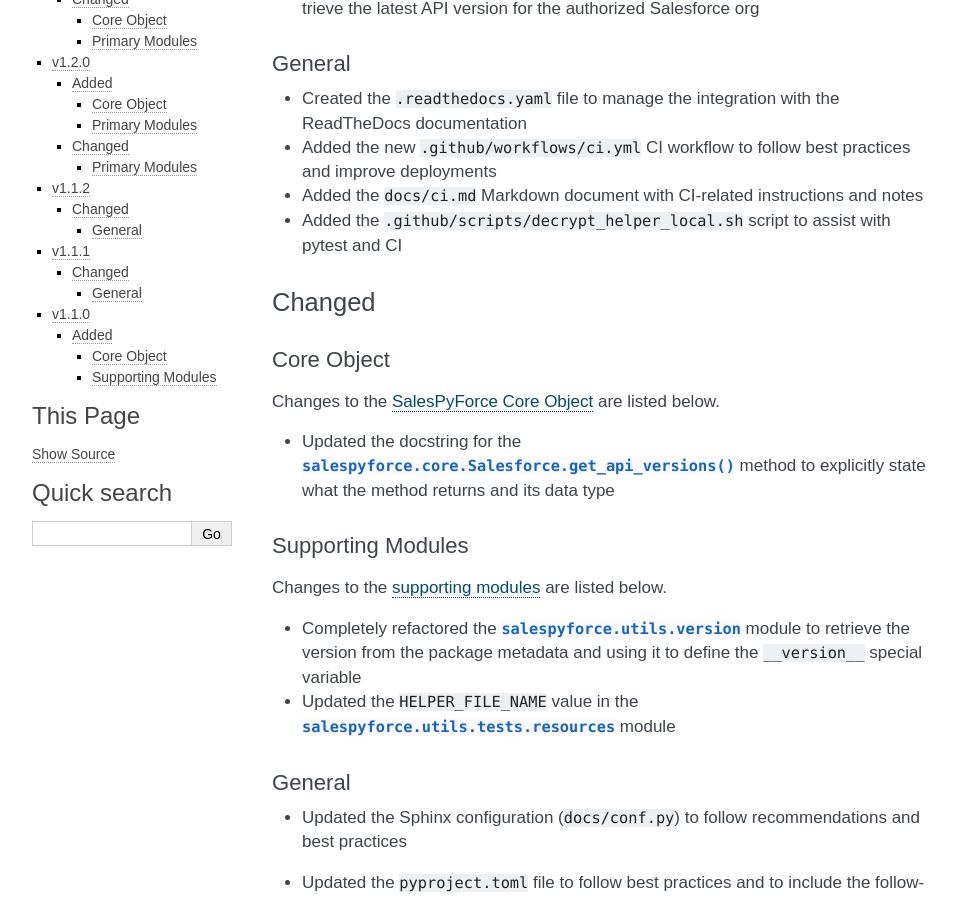
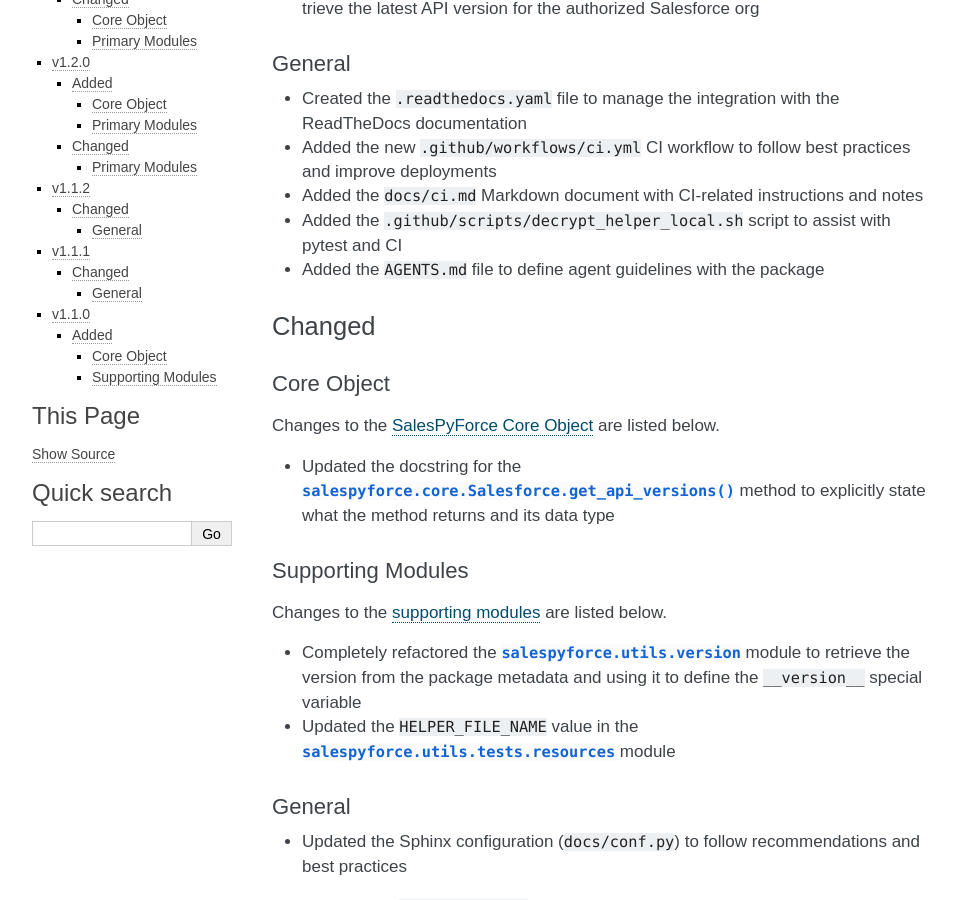
Before and after one commit to jeffshurtliff/salespyforce, a Sphinx documentation site: the page built from docs/changelog.rst, in a window 1280 px wide and 900 px high, scrolled down 546 px. Shown: the whole window, without its empty margins (148-1104 px from the left). Built offline with Sphinx 7.4.7, drawn with Linux system fonts in a browser that asks for light colours.

Commit message:
Updated the changelog to reflect creation of AGENTS.md file

```diff
--- a/docs/changelog.rst
+++ b/docs/changelog.rst
@@ -28,6 +28,7 @@
 * Added the new ``.github/workflows/ci.yml`` CI workflow to follow best practices and improve deployments
 * Added the ``docs/ci.md`` Markdown document with CI-related instructions and notes
 * Added the ``.github/scripts/decrypt_helper_local.sh`` script to assist with pytest and CI
+* Added the ``AGENTS.md`` file to define agent guidelines with the package
 
 Changed
 =======
```
